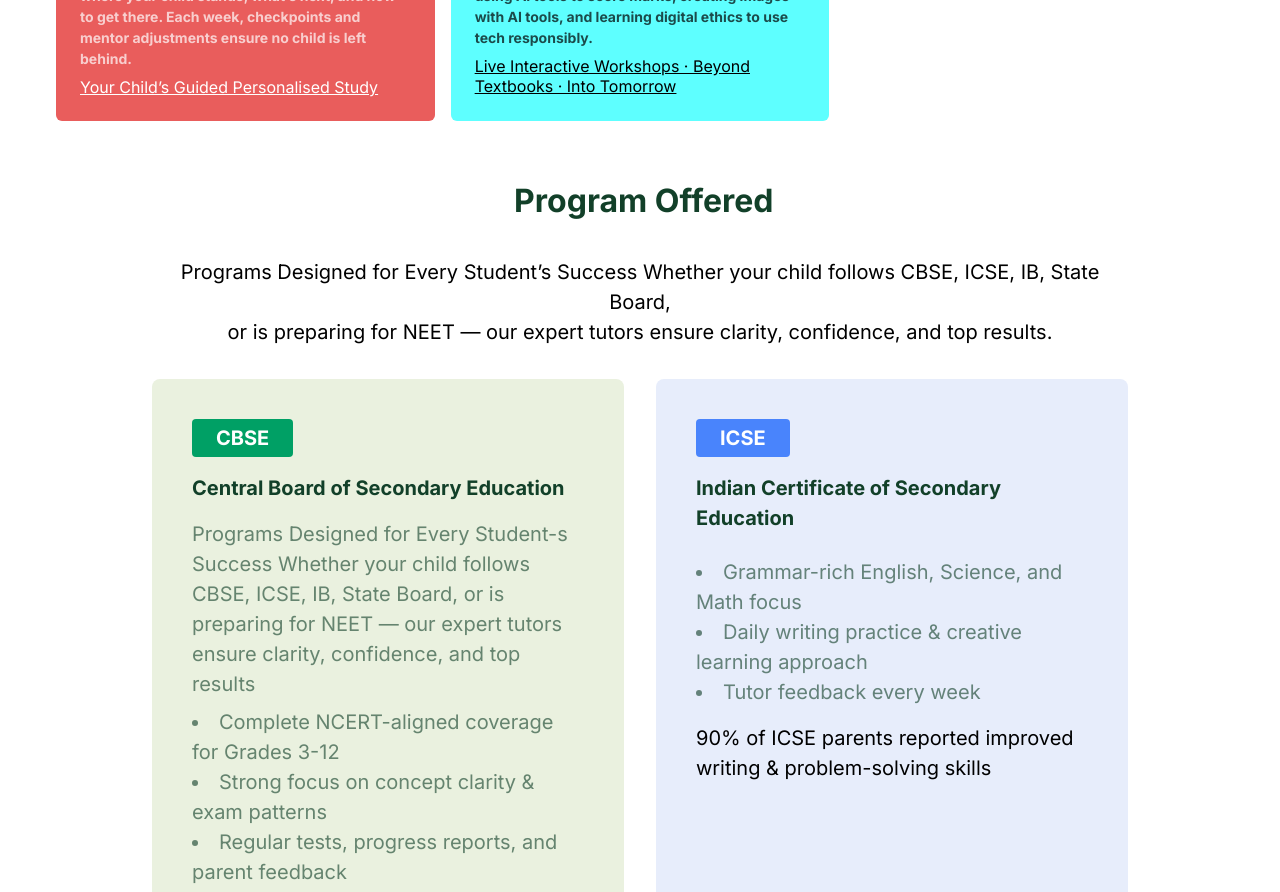
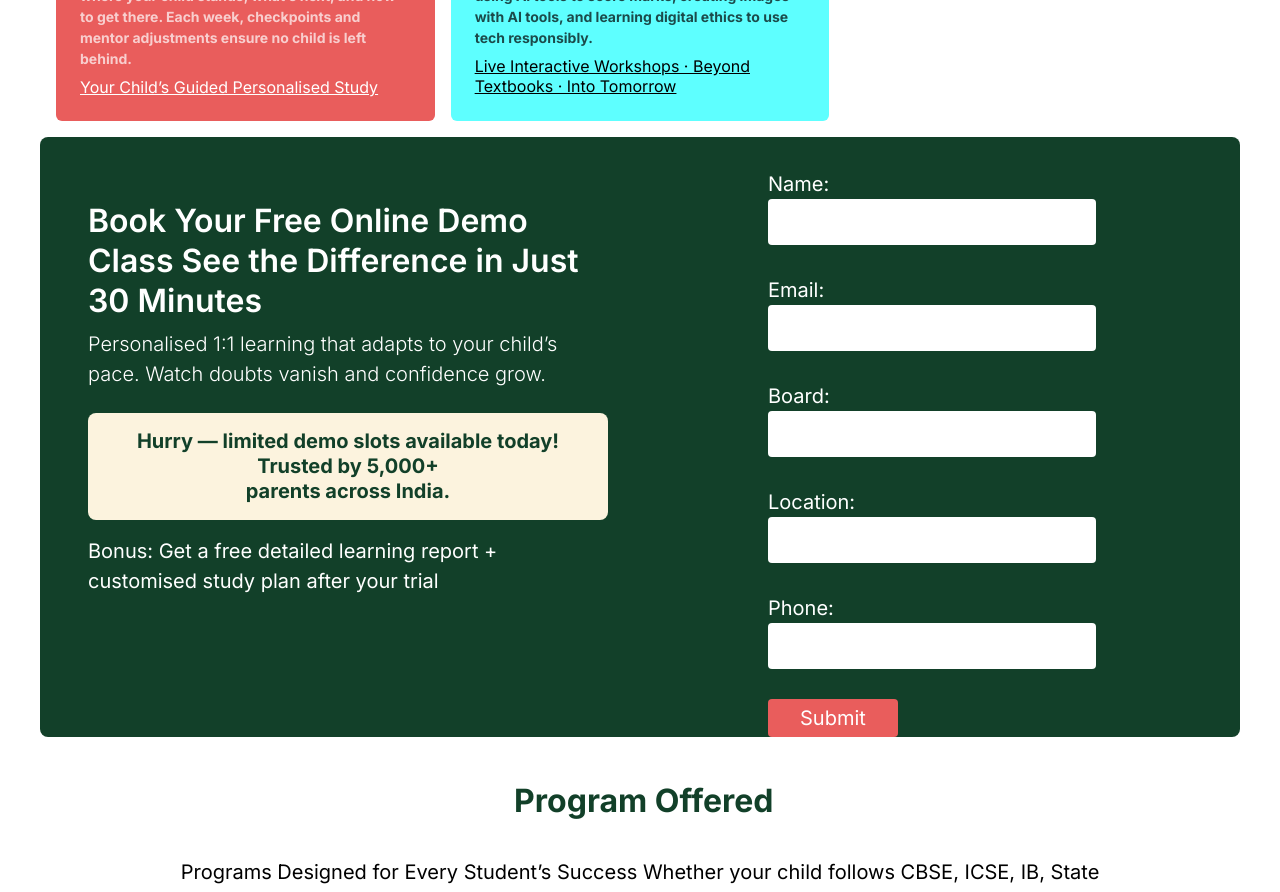
Before and after one commit to Iamkaran8/vikars, a React (Vite) app: page / in a window 1280 px wide. Shown: the part 1620-2512 px from the top of the page. Built offline with nearby package versions, Linux system fonts and the light colour scheme.

Commit message:
form seciton created

```diff
--- /dev/null
+++ b/src/components/HomeComponents/Form.tsx
@@ -0,0 +1,129 @@
+import {useState} from "react"
+
+interface FromData{
+    name:string;
+    email:string;
+    board:string;
+    location:string;
+    phone:number;
+
+
+}
+
+
+export const Form = ()=> {
+    const [formData, setFormData] = useState<FromData>({
+  name: "",
+  email: "",
+  board: "",
+  location: "",
+  phone: 0
+});
+const handleChange =( e:React.ChangeEvent<HTMLInputElement>)=>{
+    const { name ,value } =e.target
+    setFormData({...formData,[name]:name==="phone"?Number(value):value,})
+}
+const handleSubmit = (e: React.FormEvent<HTMLFormElement>) => {
+  e.preventDefault();
+  console.log("Form Submitted:", formData);
+  alert(`Hello ${formData.name}, your details are saved!`);
+};
+
+
+    return(
+
+
+     <div className="bg-forest rounded-lg flex flex-col lg:flex-row  md:flex-col   pt-8 px-4">
+        <div className="p-8 gap-6 flex flex-col w-full lg:w-1/2 md:w-full">
+            <div className=" ">
+                <h2 className="text-32 text-white font-semibold leading-tight">
+                    Book Your Free Online Demo Class See the Difference in Just 30 Minutes
+                </h2>
+                <p className="text-white font-light pt-2">
+                     Personalised 1:1 learning that adapts to your child’s pace. Watch doubts vanish and confidence grow.
+                </p>
+            </div>
+            <div>
+                <h3 className="bg-cream inline-flex text-center text-forest font-bold leading-tight p-4 rounded-lg">
+                     Hurry — limited demo slots available today!  Trusted by 5,000+<br/> parents across India.
+                </h3>
+                <p className="text-white pt-4">Bonus: Get a free detailed learning report + customised study plan after your trial</p>
+            </div>
+        </div>
+
+        <div className="w-full lg:w-1/2 md:w-full md:px-32">
+         <form onSubmit={handleSubmit} className="flex flex-col justify-center" >
+
+
+    <label className="text-white flex flex-col ">
+      Name:
+      <input
+      className="rounded p-2"
+        type="text"
+        name="name"
+        value={formData.name}
+        onChange={handleChange}
+        required
+      />
+    </label>
+    <br />
+
+    <label className="text-white flex flex-col ">
+      Email:
+      <input
+      className="rounded p-2"
+
+        type="email"
+        name="email"
+        value={formData.email}
+        onChange={handleChange}
+        required
+      />
+    </label>
+    <br />
+
+    <label className="text-white flex flex-col ">
+      Board:
+      <input
+      className="rounded p-2"
+        type="text"
+        name="board"
+        value={formData.board}
+        onChange={handleChange}
+      />
+    </label>
+    <br />
+
+    <label className="text-white flex flex-col ">
+      Location:
+      <input
+      className="rounded p-2"
+        type="text"
+        name="location"
+        value={formData.location}
+        onChange={handleChange}
+      />
+    </label>
+    <br />
+
+    <label className="text-white flex flex-col ">
+      Phone:
+      <input
+      className="rounded p-2"
+        type="number"
+        name="phone"
+        value={formData.phone}
+        onChange={handleChange}
+      />
+    </label>
+    <br />
+
+    <button type="submit" className="flex justify-center bg-[#E95D5C] text-white py-1 px-8 rounded w-max ">Submit</button>
+  </form>
+
+
+        </div>
+
+     </div>
+    )
+}
--- a/src/pages/Home.tsx
+++ b/src/pages/Home.tsx
@@ -5,6 +5,7 @@
 import VikarsSection from "../components/HomeComponents/VikarsSection"
 import { WorkshopSection } from "../components/HomeComponents/WorkShop"
 import {WhatWeOffer} from "../components/HomeComponents/WhatWeOffer"
+import { Form } from "../components/HomeComponents/Form"
 
 
 export const Home = () => {
@@ -12,13 +13,13 @@
     <>
       <Banner/>
       <WhatWeOffer />
+      <Form />
       <Program />
       <VikarsSection/>
       <WorkshopSection/>
       <Faqs />
       <BookDemo/>
 
-
     </>
   )
 }
```
